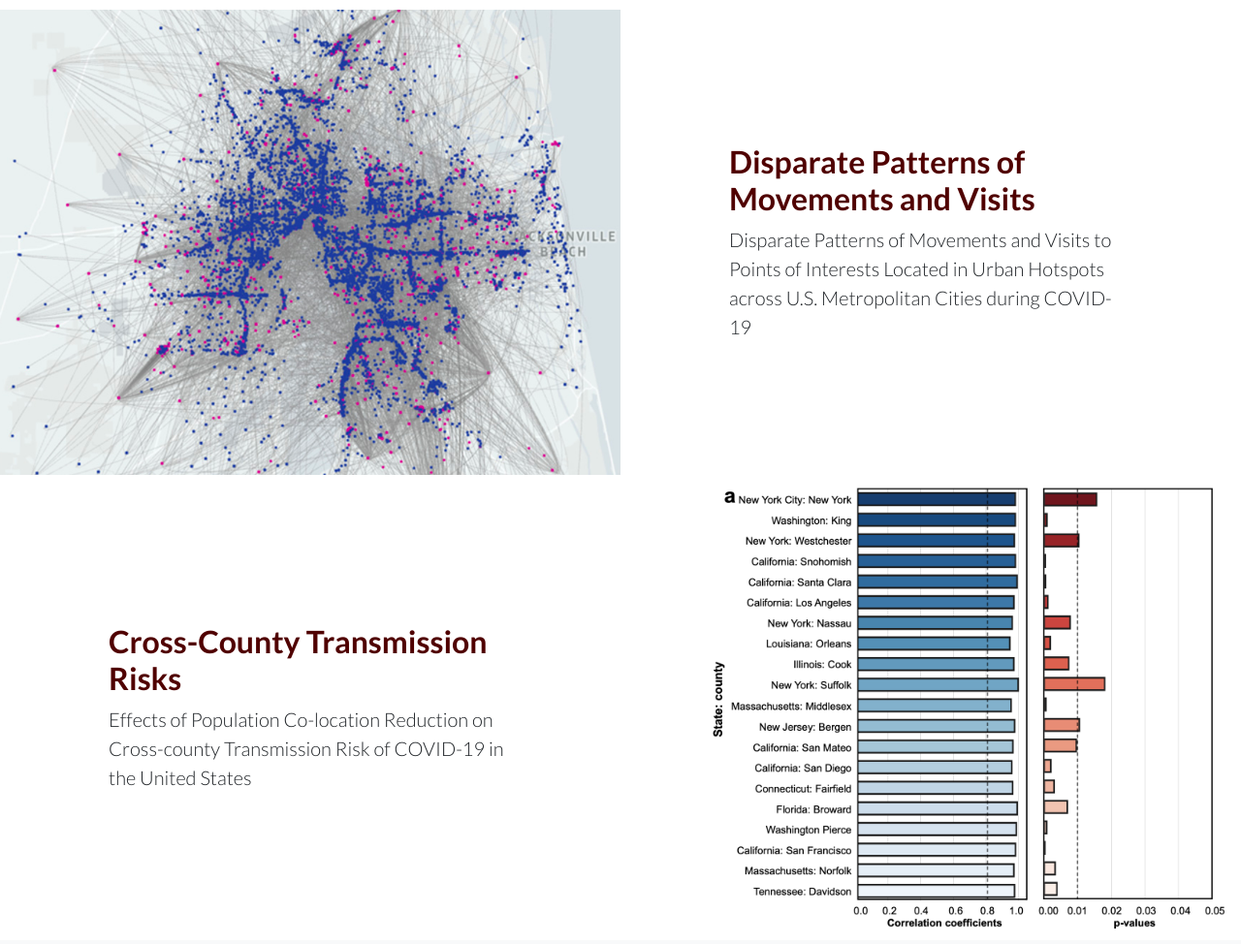
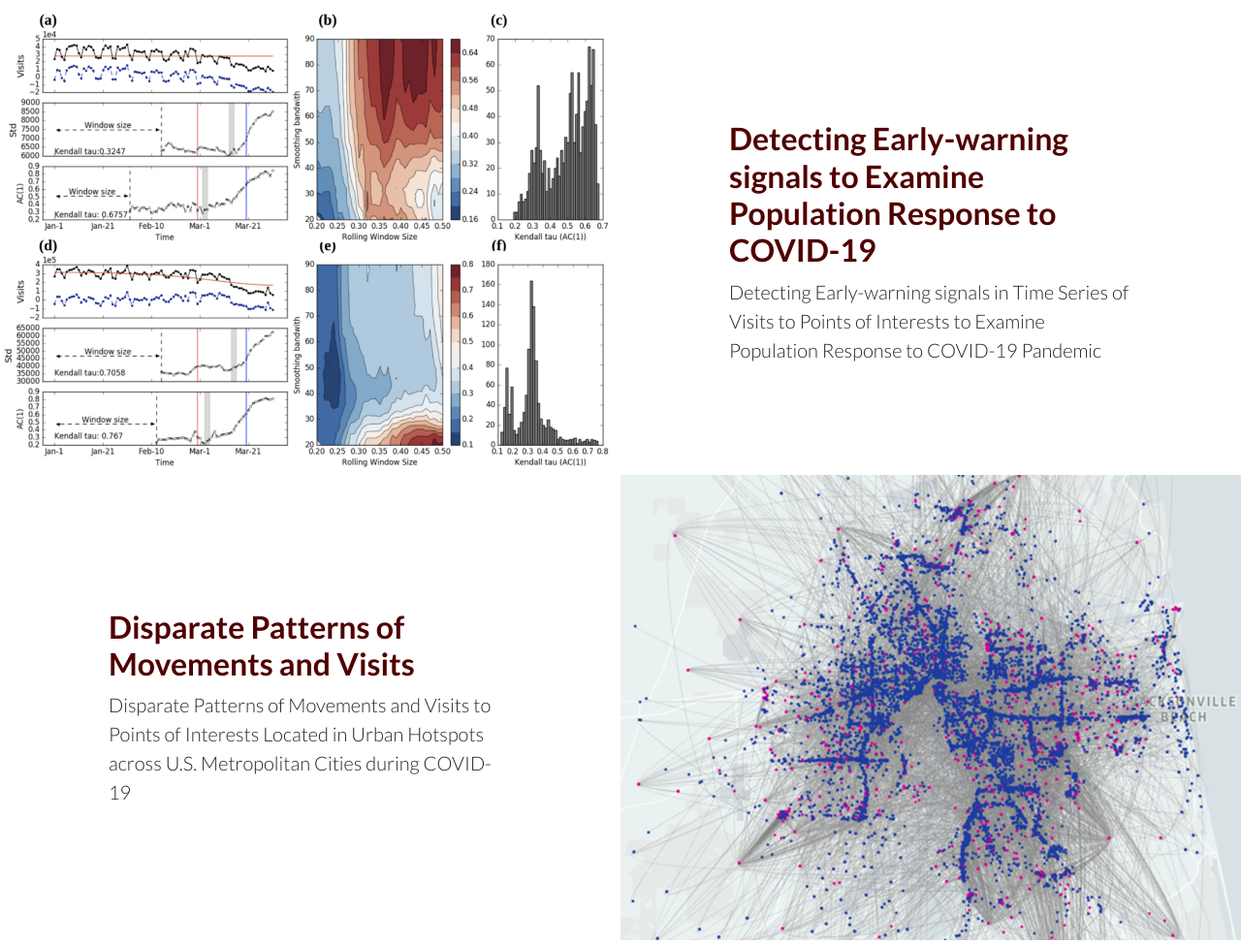
Before and after one commit to urban-resilience-lab/urban-resilience-lab.github.io, a website: page index.html in a window 1280 px wide. Shown: the part 1440-2414 px from the top of the page at 97% size. Drawn offline with Linux system fonts and the light colour scheme.

Commit message:
Add early warning paper and funding notice

```diff
--- a/index.html
+++ b/index.html
@@ -122,7 +122,7 @@
     <div class="container-fluid p-0">
         <div class="row no-gutters">
             <div class="col-lg-6 order-lg-2 text-white showcase-img"
-                 style="background-image: url('img/spatial_2020-06-12_desc.png'); background-size: contain; background-repeat: no-repeat; background"></div>
+                 style="background-image: url('img/spatial_2020-06-12_desc.png'); background-size: contain; background-repeat: no-repeat;"></div>
             <div class="col-lg-6 order-lg-1 my-auto showcase-text">
                 <h2><a href="https://github.com/urban-resilience-lab/covid-county-prediction" target="_blank"
                        style="color: #500000">DeepCOVIDNET: An Interpretable Deep
@@ -130,9 +130,15 @@
                 <p class="lead mb-0">Deep learning model considering heterogeneous features, such as census data, intra-county mobility, inter-county mobility, social distancing data, and past growth of infection</p>
             </div>
         </div>
-
         <div class="row no-gutters">
-            <div class="col-lg-6 text-white showcase-img" style="background-image: url('img/o_d_map.png');"></div>
+            <div class="col-lg-6 text-white showcase-img" style="background-image: url('img/early_warning.png'); background-size: contain; background-repeat: no-repeat"></div>
+            <div class="col-lg-6 my-auto showcase-text">
+                <h2><a href="https://arxiv.org/abs/2008.02905" target="_blank" style="color: #500000">Detecting Early-warning signals to Examine Population Response to COVID-19</a></h2>
+                <p class="lead mb-0">Detecting Early-warning signals in Time Series of Visits to Points of Interests to Examine Population Response to COVID-19 Pandemic</p>
+            </div>
+        </div>
+        <div class="row no-gutters">
+            <div class="col-lg-6 order-lg-2 text-white showcase-img" style="background-image: url('img/o_d_map.png');"></div>
             <div class="col-lg-6 my-auto showcase-text">
                 <h2><a href="https://arxiv.org/abs/2006.14157" target="_blank" style="color: #500000">Disparate Patterns
                     of Movements and Visits</a></h2>
@@ -142,7 +148,7 @@
         </div>
         <div class="row no-gutters">
 
-            <div class="col-lg-6 order-lg-2 text-white showcase-img"
+            <div class="col-lg-6 text-white showcase-img"
                  style="background-image: url('img/city.png'); background-size: contain;"></div>
             <div class="col-lg-6 order-lg-1 my-auto showcase-text">
                 <h2><a href="https://arxiv.org/abs/2006.01054" target="_blank" style="color: #500000">Cross-County
@@ -277,6 +283,7 @@
                 </div>
             </div>
         </div>
+        <p style="padding-top: 4%">We acknowledge funding support from the National Science Foundation (Award #: 2026814). Any opinions, findings, and conclusion or recommendations expressed in this research are those of the authors and do not necessarily reflect the view of the funding agency.</p>
     </div>
 
 </section>
```
Also changed, not shown: img/early_warning.png (added).
